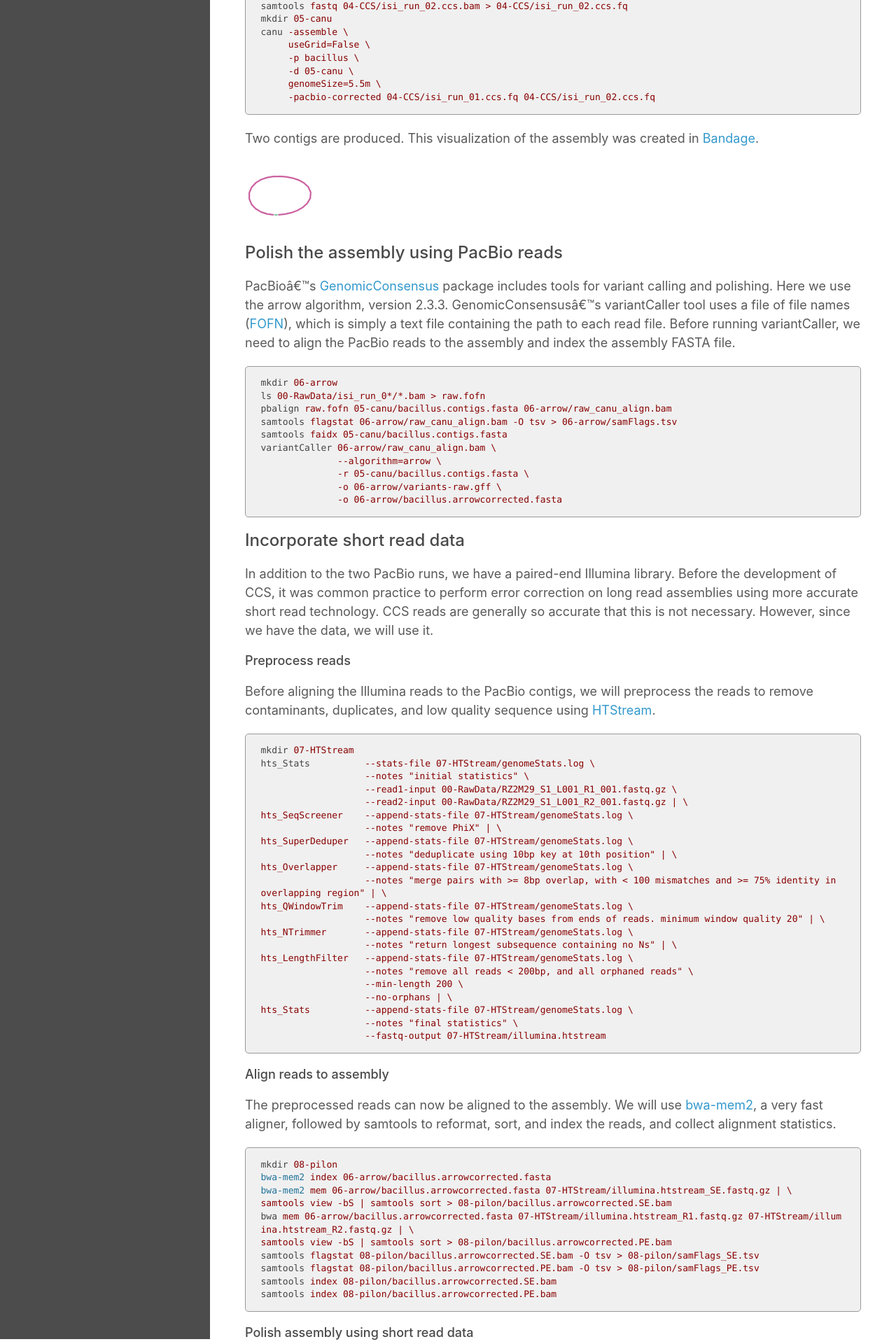
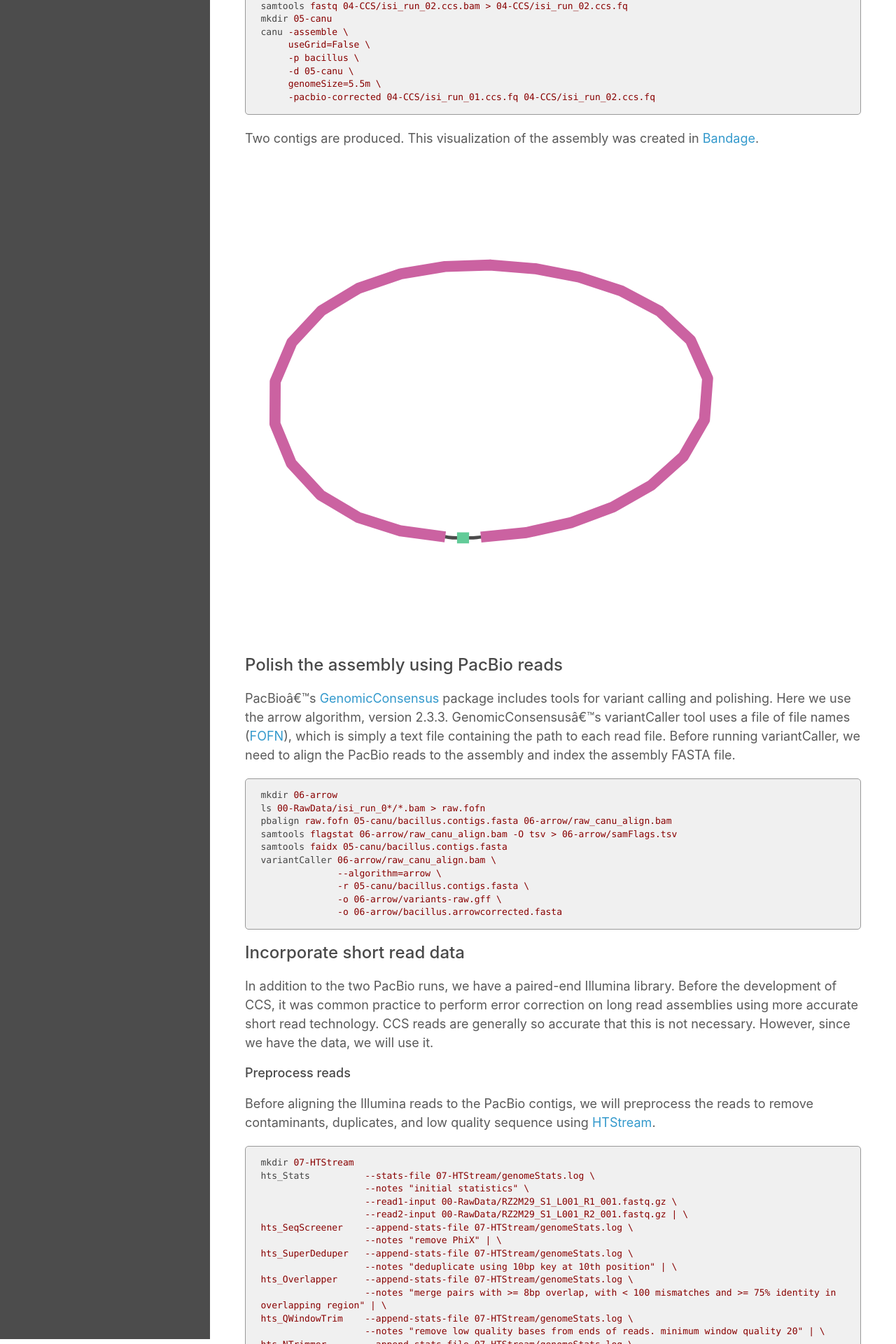
Before and after one commit to ucdavis-bioinformatics-training/2021-ASM-genome-assembly, a Jekyll site: the page built from markdown_docs/assembly.md, in a window 1280 px wide. Shown: the part 3087-5007 px from the top of the page at 70% size. Built offline with Jekyll 4.4.1, drawn with Linux system fonts in a browser that asks for light colours; our own code applies the rules of GitHub Pages for plain Markdown files.

Commit message:
still adjusting image size

```diff
--- a/markdown_docs/assembly.md
+++ b/markdown_docs/assembly.md
@@ -108,7 +108,7 @@ The CCS reads are ready to assemble. [Canu](https://canu.readthedocs.io/en/lates
 
 Two contigs are produced. This visualization of the assembly was created in [Bandage](https://rrwick.github.io/Bandage/).
 
-<img src="assembly_figures/bandage_entire_graph.svg" alt="Canu assembly of CCS reads viewed in Bandage" width="100"/>
+<img src="assembly_figures/bandage_entire_graph.svg" alt="Canu assembly of CCS reads viewed in Bandage" width="80%"/>
 ### Polish the assembly using PacBio reads
 
 PacBio's [GenomicConsensus](https://github.com/PacificBiosciences/GenomicConsensus) package includes tools for variant calling and polishing. Here we use the arrow algorithm, version 2.3.3. GenomicConsensus's variantCaller tool uses a file of file names ([FOFN](https://pb-falcon.readthedocs.io/en/latest/tutorial.html#create-fofn)), which is simply a text file containing the path to each read file. Before running variantCaller, we need to align the PacBio reads to the assembly and index the assembly FASTA file.
```
